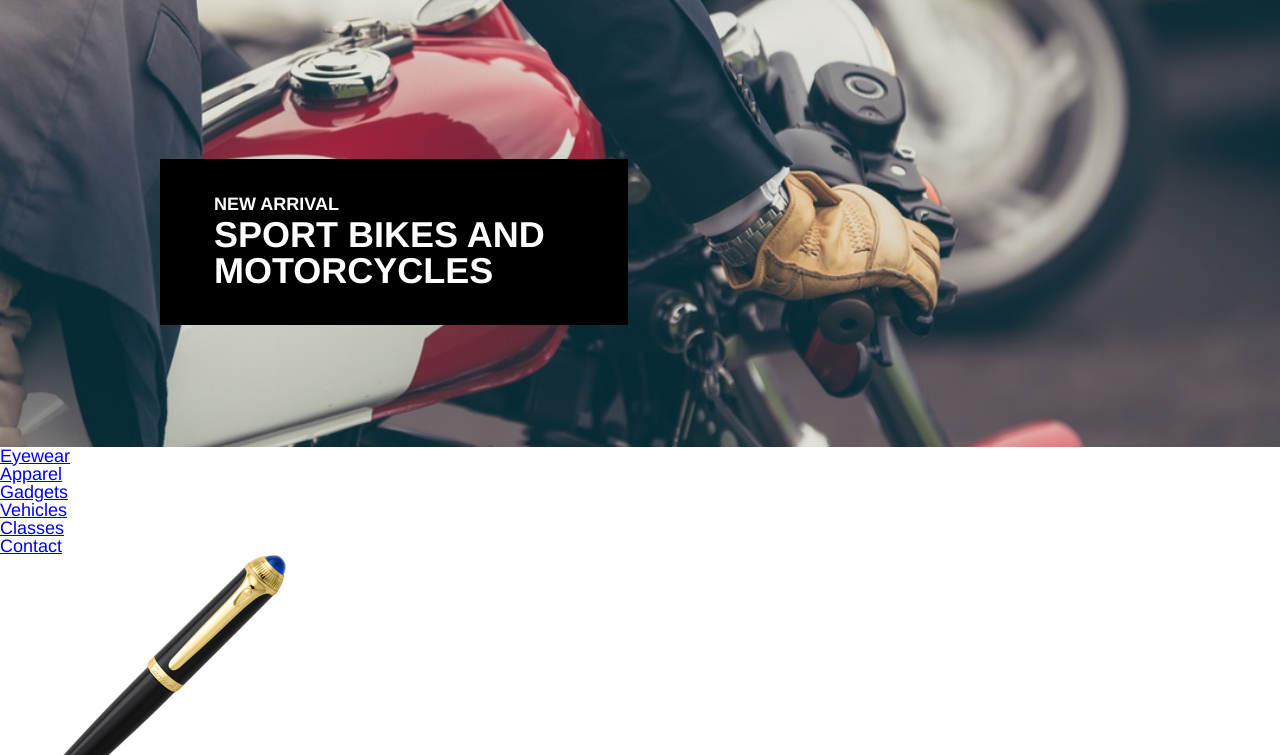
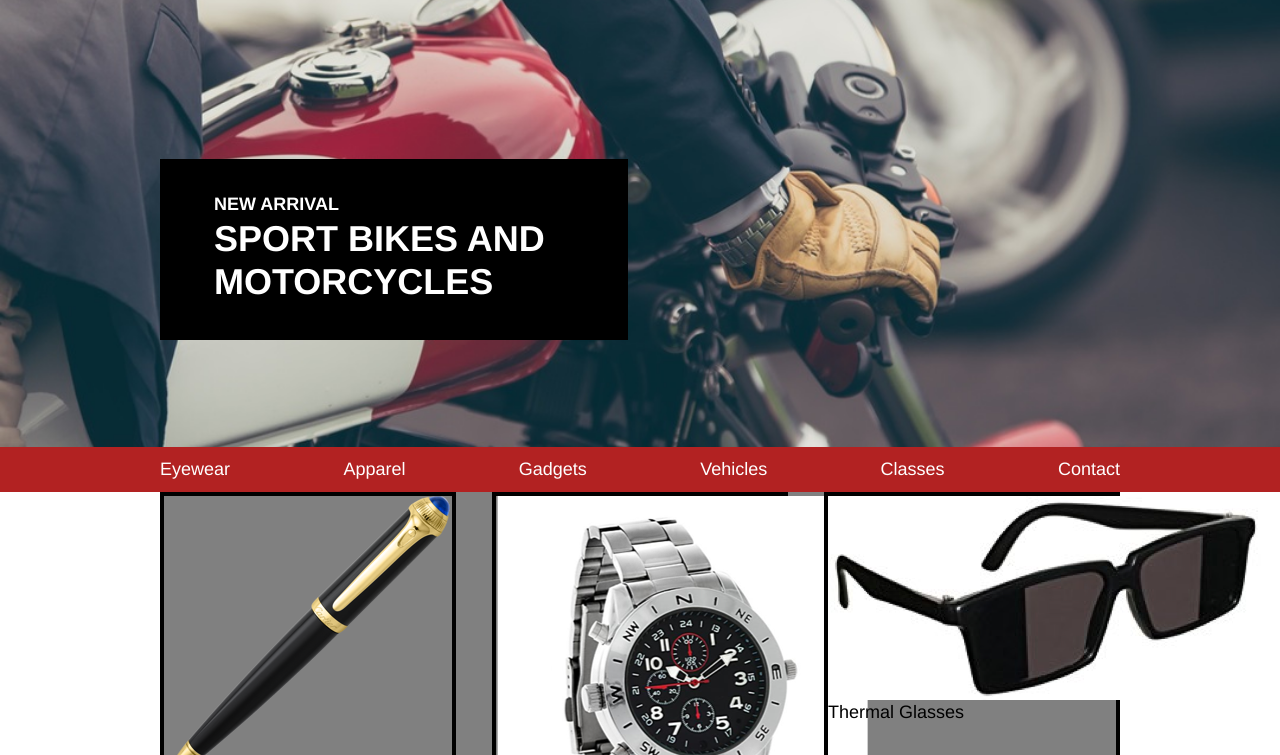
Before and after one commit to khalia333/SecretAgent, a plain HTML site: page index.html in a window 1280 px wide. Shown: the part 45-800 px from the top of the page. Drawn offline with Linux system fonts and the light colour scheme.

Commit message:
Additional styling and changing html.

```diff
--- a/Resources/css/style.css
+++ b/Resources/css/style.css
@@ -51,14 +51,56 @@ html {
   margin-top: 9rem;
   padding: 2rem 3rem;
 }
+.headline h4 {
+  font-size: 1rem;
+}
 
-.arrival-text h1 {
+.headline h1 {
   font-size: 2rem;
-  font-weight: bold;
-  margin-top: 0.25rem;
+  padding-top: 0.25rem;
+  line-height: 1.2em;
 }
+
+
 /* Navigation */
+.navigation {
+  width: 100%;
+  background-color: firebrick;
+}
+
+.nav-space {
+  width: 960px;
+  margin: 0 auto;
+  padding: 0.75rem 0;
+}
+
+.nav-bar {
+  display: flex;
+  justify-content: space-between;
+}
+
+.nav-link a {
+  color: white;
+  text-decoration: none;
+}
+
+
 /* Featured Items */
+.main {
+  width: 960px;
+  background-color: grey;
+  margin: 0 auto;
+}
+
+.featured {
+  display: flex;
+  justify-content: space-between;
+}
+
+.item {
+  width: 30%;
+  border: 4px solid black;
+}
 /* Store Info */
 /* Footer */
 /* Response Coding */
--- a/index.html
+++ b/index.html
@@ -17,23 +17,21 @@
     <div class="headline">
       <div class="new-arrival">
         <div class="arrival-text">
-          <p>NEW ARRIVAL</p>
+          <h4>NEW ARRIVAL</h4>
           <h1>SPORT BIKES AND MOTORCYCLES</h1>
         </div>
       </div>
     </div>
 
     <div class="navigation">
-      <div class="nav-bar">
-        <nav>
-          <ul>
-            <li><a href="#">Eyewear</a></li>
-            <li><a href="#">Apparel</a></li>
-            <li><a href="#">Gadgets</a></li>
-            <li><a href="#">Vehicles</a></li>
-            <li><a href="#">Classes</a></li>
-            <li><a href="#">Contact</a></li>
-          </ul>
+      <div class="nav-space">
+        <nav class="nav-bar">
+          <span class="nav-link"><a href="#">Eyewear</a></span>
+          <span class="nav-link"><a href="#">Apparel</a></span>
+          <span class="nav-link"><a href="#">Gadgets</a></span>
+          <span class="nav-link"><a href="#">Vehicles</a></span>
+          <span class="nav-link"><a href="#">Classes</a></span>
+          <span class="nav-link"><a href="#">Contact</a></span>
         </nav>
       </div>
     </div>
@@ -53,6 +51,7 @@
           <p>Thermal Glasses</p>
         </div>
       </div>
+    </div>
 
       <div class="store-info">
         <div class="info-item">
```
